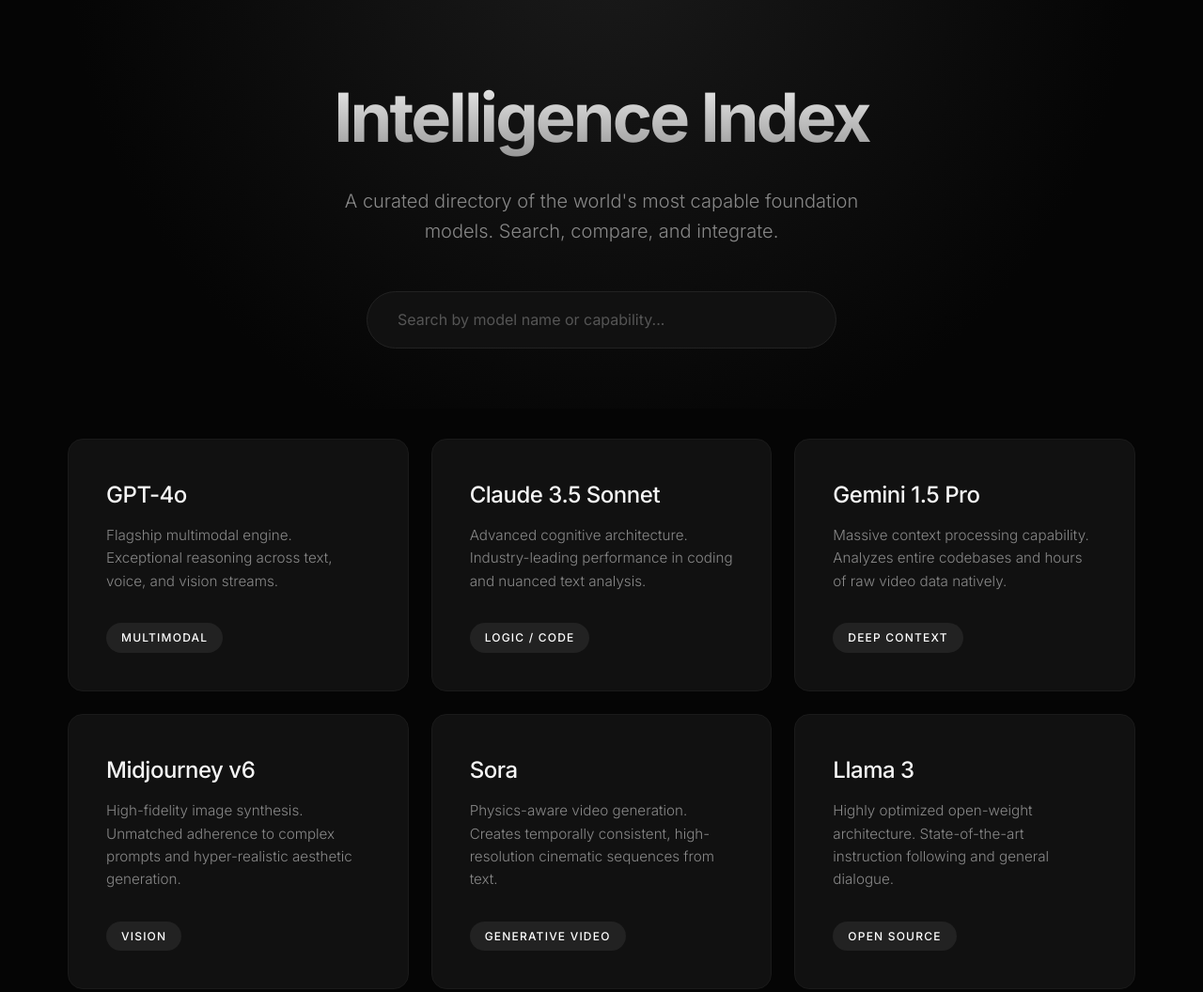
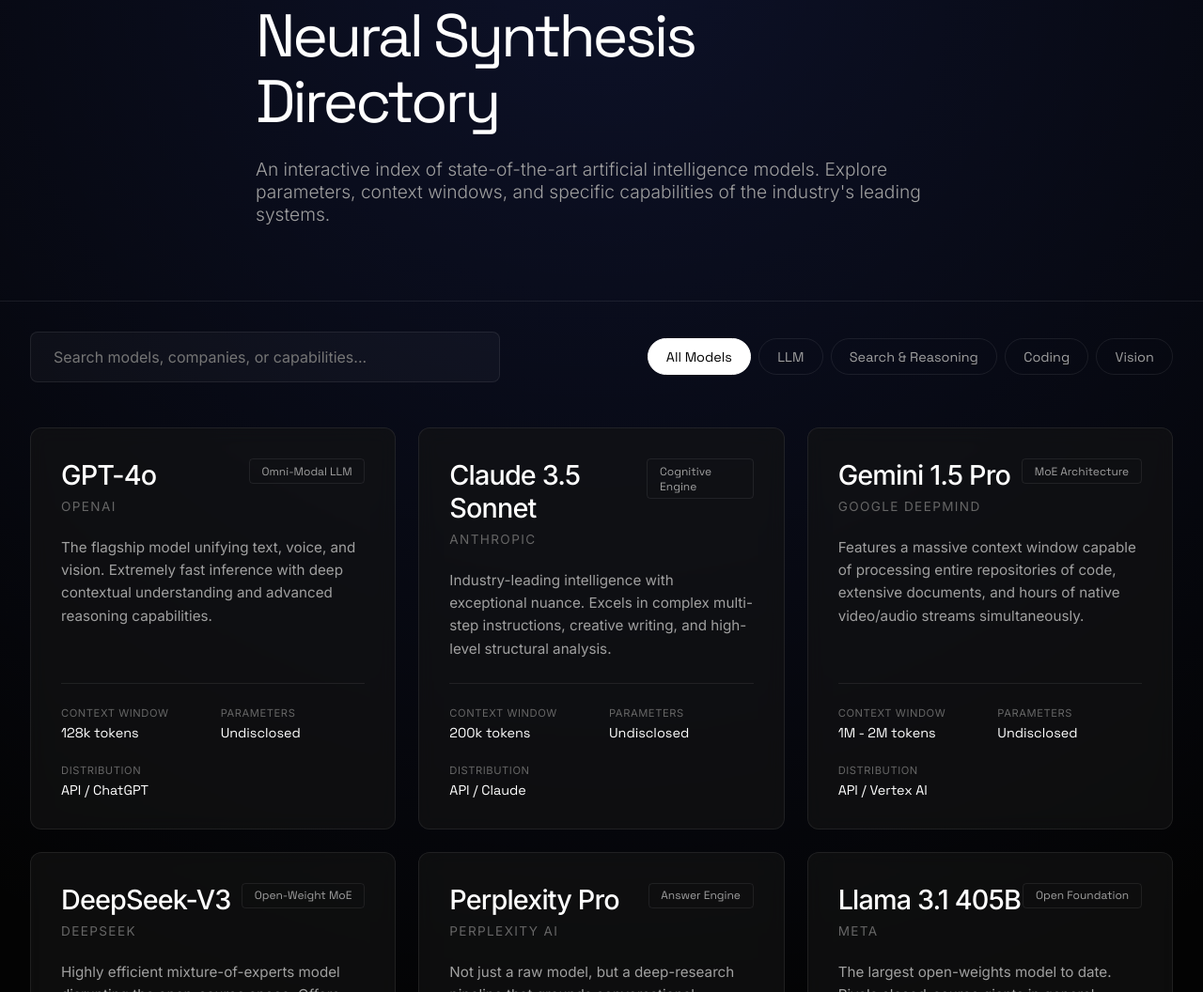
Before and after one commit to ferhadsultan98/asf, a plain HTML site: page index.html in a window 1280 px wide. Shown: the part 61-1117 px from the top of the page at 94% size. Drawn offline with Linux system fonts and the light colour scheme.

Commit message:
Update index.html

```diff
--- a/index.html
+++ b/index.html
@@ -3,236 +3,243 @@
 <head>
     <meta charset="UTF-8">
     <meta name="viewport" content="width=device-width, initial-scale=1.0">
-    <title>Neural Directory | AI Models</title>
+    <title>AI Nexus | Foundation Models</title>
     <style>
-        @import url('https://fonts.googleapis.com/css2?family=Inter:wght@300;400;500;700&display=swap');
+        @import url('https://fonts.googleapis.com/css2?family=Space+Grotesk:wght@300;400;500;600&family=Inter:wght@300;400;500&display=swap');
 
         :root {
-            --bg-base: #050505;
-            --bg-surface: #111111;
-            --text-main: #f5f5f5;
-            --text-muted: #888888;
-            --accent: #d4af37; /* Soft gold/metallic accent for premium feel */
-            --accent-glow: rgba(212, 175, 55, 0.15);
+            --bg-dark: #030303;
+            --bg-panel: rgba(20, 20, 20, 0.6);
+            --border-subtle: rgba(255, 255, 255, 0.08);
+            --text-primary: #ffffff;
+            --text-secondary: #a0a0a0;
+            --text-tertiary: #666666;
+            --accent-glow: radial-gradient(circle at 50% 0%, rgba(70, 100, 255, 0.15), transparent 60%);
+            --transition: all 0.3s cubic-bezier(0.25, 0.46, 0.45, 0.94);
         }
 
-        * { margin: 0; padding: 0; box-sizing: border-box; font-family: 'Inter', sans-serif; }
+        * { margin: 0; padding: 0; box-sizing: border-box; }
 
         body {
-            background-color: var(--bg-base);
-            color: var(--text-main);
-            line-height: 1.6;
+            background-color: var(--bg-dark);
+            color: var(--text-primary);
+            font-family: 'Inter', sans-serif;
             min-height: 100vh;
-            display: flex;
-            flex-direction: column;
+            background-image: var(--accent-glow);
+            background-repeat: no-repeat;
         }
 
-        .container {
-            width: 100%;
-            max-width: 1200px;
-            margin: 0 auto;
-            padding: 0 2rem;
+        h1, h2, h3, .brand { font-family: 'Space Grotesk', sans-serif; }
+
+        .container { max-width: 1400px; margin: 0 auto; padding: 0 2rem; }
+
+        /* Header & Nav */
+        header { padding: 4rem 0 2rem; border-bottom: 1px solid var(--border-subtle); }
+        .hero { text-align: left; max-width: 800px; margin-bottom: 3rem; }
+        .hero h1 { font-size: 4rem; font-weight: 400; letter-spacing: -0.05em; line-height: 1.1; margin-bottom: 1.5rem; }
+        .hero p { font-size: 1.2rem; color: var(--text-secondary); font-weight: 300; }
+
+        /* Controls: Search & Filters */
+        .controls { display: flex; justify-content: space-between; align-items: center; flex-wrap: wrap; gap: 1.5rem; margin-bottom: 3rem; padding-top: 2rem; }
+
+        .search-box { flex: 1; min-width: 300px; max-width: 500px; }
+        .search-box input {
+            width: 100%; padding: 1rem 1.5rem;
+            background: rgba(255,255,255,0.03); border: 1px solid var(--border-subtle);
+            border-radius: 8px; color: var(--text-primary); font-size: 1rem;
+            font-family: 'Inter', sans-serif; transition: var(--transition);
+        }
+        .search-box input:focus { outline: none; border-color: rgba(255,255,255,0.3); background: rgba(255,255,255,0.06); }
+
+        .filters { display: flex; gap: 0.5rem; flex-wrap: wrap; }
+        .filter-btn {
+            background: transparent; border: 1px solid var(--border-subtle);
+            color: var(--text-secondary); padding: 0.6rem 1.2rem;
+            border-radius: 20px; cursor: pointer; font-size: 0.9rem;
+            transition: var(--transition); font-family: 'Space Grotesk', sans-serif;
+        }
+        .filter-btn:hover, .filter-btn.active {
+            background: var(--text-primary); color: var(--bg-dark); border-color: var(--text-primary);
         }
 
-        header {
-            padding: 8rem 0 4rem;
-            text-align: center;
-            background: radial-gradient(circle at 50% 0%, #1a1a1a 0%, var(--bg-base) 70%);
+        /* Grid Layout */
+        .grid { display: grid; grid-template-columns: repeat(auto-fill, minmax(380px, 1fr)); gap: 1.5rem; padding-bottom: 6rem; }
+
+        /* Card Design */
+        .card {
+            background: var(--bg-panel); border: 1px solid var(--border-subtle);
+            border-radius: 12px; padding: 2rem; backdrop-filter: blur(10px);
+            display: flex; flex-direction: column; gap: 1.5rem;
+            transition: var(--transition); cursor: crosshair;
         }
+        .card:hover { transform: translateY(-5px); border-color: rgba(255,255,255,0.2); box-shadow: 0 20px 40px rgba(0,0,0,0.5); }
 
-        h1 {
-            font-size: 4.5rem;
-            font-weight: 700;
-            letter-spacing: -0.04em;
-            margin-bottom: 1rem;
-            background: linear-gradient(180deg, #ffffff 0%, #888888 100%);
-            -webkit-background-clip: text;
-            -webkit-text-fill-color: transparent;
-        }
+        .card-header { display: flex; justify-content: space-between; align-items: flex-start; }
+        .model-name { font-size: 1.8rem; font-weight: 500; letter-spacing: -0.03em; }
+        .company { font-size: 0.85rem; color: var(--text-tertiary); text-transform: uppercase; letter-spacing: 0.1em; margin-top: 0.5rem; display: block; }
+        .badge { font-size: 0.75rem; padding: 0.3rem 0.8rem; border: 1px solid var(--border-subtle); border-radius: 4px; color: var(--text-secondary); font-family: 'Space Grotesk', sans-serif; }
 
-        .subtitle {
-            font-size: 1.25rem;
-            color: var(--text-muted);
-            max-width: 600px;
-            margin: 0 auto 3rem;
-            font-weight: 300;
-        }
+        .card-body p { font-size: 0.95rem; color: var(--text-secondary); line-height: 1.6; }
 
-        .search-wrapper {
-            max-width: 500px;
-            margin: 0 auto;
-            position: relative;
-        }
+        .card-meta { display: grid; grid-template-columns: 1fr 1fr; gap: 1rem; border-top: 1px solid var(--border-subtle); padding-top: 1.5rem; margin-top: auto; }
+        .meta-item { display: flex; flex-direction: column; gap: 0.3rem; }
+        .meta-label { font-size: 0.7rem; color: var(--text-tertiary); text-transform: uppercase; letter-spacing: 0.05em; }
+        .meta-value { font-size: 0.9rem; color: var(--text-primary); font-family: 'Space Grotesk', sans-serif; }
 
-        input {
-            width: 100%;
-            padding: 1.2rem 2rem;
-            background: var(--bg-surface);
-            border: 1px solid #222;
-            border-radius: 100px;
-            color: var(--text-main);
-            font-size: 1rem;
-            outline: none;
-            transition: all 0.4s ease;
-        }
-
-        input:focus {
-            border-color: #444;
-            box-shadow: 0 0 30px rgba(255, 255, 255, 0.05);
-        }
-
-        input::placeholder { color: #555; }
-
-        .models-grid {
-            display: grid;
-            grid-template-columns: repeat(auto-fill, minmax(320px, 1fr));
-            gap: 1.5rem;
-            padding: 2rem 0 6rem;
-        }
-
-        .card {
-            background: var(--bg-surface);
-            border: 1px solid #1a1a1a;
-            border-radius: 16px;
-            padding: 2.5rem;
-            transition: all 0.4s cubic-bezier(0.16, 1, 0.3, 1);
-            cursor: pointer;
-            position: relative;
-            overflow: hidden;
-            display: flex;
-            flex-direction: column;
-            justify-content: space-between;
-            min-height: 240px;
-        }
-
-        .card::after {
-            content: '';
-            position: absolute;
-            top: 0; left: 0; right: 0; bottom: 0;
-            border-radius: 16px;
-            box-shadow: inset 0 0 0 1px transparent;
-            transition: box-shadow 0.4s ease;
-        }
-
-        .card:hover {
-            transform: translateY(-4px);
-            background: #141414;
-        }
-
-        .card:hover::after {
-            box-shadow: inset 0 0 0 1px #333;
-        }
-
-        .card-header h2 {
-            font-size: 1.5rem;
-            font-weight: 500;
-            margin-bottom: 0.75rem;
-            letter-spacing: -0.02em;
-        }
-
-        .card-body p {
-            color: var(--text-muted);
-            font-size: 0.95rem;
-            font-weight: 300;
-        }
-
-        .card-footer {
-            margin-top: 2rem;
-            display: flex;
-            align-items: center;
-        }
-
-        .tag {
-            font-size: 0.75rem;
-            text-transform: uppercase;
-            letter-spacing: 0.1em;
-            font-weight: 500;
-            color: #fff;
-            background: #222;
-            padding: 0.4rem 1rem;
-            border-radius: 100px;
-        }
-
-        .no-results {
-            text-align: center;
-            grid-column: 1 / -1;
-            padding: 4rem;
-            color: var(--text-muted);
-            font-size: 1.1rem;
-        }
+        .empty-state { grid-column: 1 / -1; text-align: center; padding: 5rem 0; color: var(--text-tertiary); font-family: 'Space Grotesk', sans-serif; font-size: 1.2rem; }
 
         @media (max-width: 768px) {
-            h1 { font-size: 3rem; }
-            header { padding: 6rem 0 3rem; }
-            .container { padding: 0 1.5rem; }
+            .hero h1 { font-size: 2.5rem; }
+            .grid { grid-template-columns: 1fr; }
+            .controls { flex-direction: column; align-items: stretch; }
+            .search-box { max-width: 100%; }
         }
     </style>
 </head>
 <body>
 
     <header>
-        <div class="container">
-            <h1>Intelligence Index</h1>
-            <p class="subtitle">A curated directory of the world's most capable foundation models. Search, compare, and integrate.</p>
-            <div class="search-wrapper">
-                <input type="text" id="search" placeholder="Search by model name or capability...">
-            </div>
+        <div class="container hero">
+            <h1>Neural Synthesis Directory</h1>
+            <p>An interactive index of state-of-the-art artificial intelligence models. Explore parameters, context windows, and specific capabilities of the industry's leading systems.</p>
         </div>
     </header>
 
     <main class="container">
-        <div class="models-grid" id="grid"></div>
+        <div class="controls">
+            <div class="search-box">
+                <input type="text" id="searchInput" placeholder="Search models, companies, or capabilities...">
+            </div>
+            <div class="filters" id="filters">
+                <button class="filter-btn active" data-filter="all">All Models</button>
+                <button class="filter-btn" data-filter="llm">LLM</button>
+                <button class="filter-btn" data-filter="search">Search & Reasoning</button>
+                <button class="filter-btn" data-filter="code">Coding</button>
+                <button class="filter-btn" data-filter="vision">Vision</button>
+            </div>
+        </div>
+
+        <div class="grid" id="modelGrid"></div>
     </main>
 
     <script>
-        const models = [
-            { name: "GPT-4o", desc: "Flagship multimodal engine. Exceptional reasoning across text, voice, and vision streams.", tag: "Multimodal" },
-            { name: "Claude 3.5 Sonnet", desc: "Advanced cognitive architecture. Industry-leading performance in coding and nuanced text analysis.", tag: "Logic / Code" },
-            { name: "Gemini 1.5 Pro", desc: "Massive context processing capability. Analyzes entire codebases and hours of raw video data natively.", tag: "Deep Context" },
-            { name: "Midjourney v6", desc: "High-fidelity image synthesis. Unmatched adherence to complex prompts and hyper-realistic aesthetic generation.", tag: "Vision" },
-            { name: "Sora", desc: "Physics-aware video generation. Creates temporally consistent, high-resolution cinematic sequences from text.", tag: "Generative Video" },
-            { name: "Llama 3", desc: "Highly optimized open-weight architecture. State-of-the-art instruction following and general dialogue.", tag: "Open Source" },
-            { name: "Suno v3", desc: "Parametric audio synthesis. Generates full-fidelity, structurally coherent musical compositions.", tag: "Audio" },
-            { name: "Mistral Large", desc: "Efficient, top-tier reasoning model optimized for multilingual tasks and complex logical operations.", tag: "Text Engine" },
-            { name: "Stable Diffusion 3", desc: "Next-generation latent diffusion model excelling in typography integration and prompt adherence.", tag: "Vision" }
+        const aiModels = [
+            {
+                name: "GPT-4o", company: "OpenAI", category: "llm", type: "Omni-Modal LLM",
+                desc: "The flagship model unifying text, voice, and vision. Extremely fast inference with deep contextual understanding and advanced reasoning capabilities.",
+                context: "128k tokens", params: "Undisclosed", access: "API / ChatGPT"
+            },
+            {
+                name: "Claude 3.5 Sonnet", company: "Anthropic", category: "llm", type: "Cognitive Engine",
+                desc: "Industry-leading intelligence with exceptional nuance. Excels in complex multi-step instructions, creative writing, and high-level structural analysis.",
+                context: "200k tokens", params: "Undisclosed", access: "API / Claude"
+            },
+            {
+                name: "Gemini 1.5 Pro", company: "Google DeepMind", category: "llm", type: "MoE Architecture",
+                desc: "Features a massive context window capable of processing entire repositories of code, extensive documents, and hours of native video/audio streams simultaneously.",
+                context: "1M - 2M tokens", params: "Undisclosed", access: "API / Vertex AI"
+            },
+            {
+                name: "DeepSeek-V3", company: "DeepSeek", category: "code", type: "Open-Weight MoE",
+                desc: "Highly efficient mixture-of-experts model disrupting the open-source space. Offers top-tier mathematical reasoning and coding proficiency at a fraction of the compute.",
+                context: "64k tokens", params: "671B (37B active)", access: "Open Weights / API"
+            },
+            {
+                name: "Perplexity Pro", company: "Perplexity AI", category: "search", type: "Answer Engine",
+                desc: "Not just a raw model, but a deep-research pipeline that grounds conversational responses in real-time, cited web data for unparalleled factual accuracy.",
+                context: "Dynamic", params: "Routing System", access: "Web / API"
+            },
+            {
+                name: "Llama 3.1 405B", company: "Meta", category: "llm", type: "Open Foundation",
+                desc: "The largest open-weights model to date. Rivals closed-source giants in general knowledge, steerability, and robust tool-use generation.",
+                context: "128k tokens", params: "405 Billion", access: "Open Weights"
+            },
+            {
+                name: "Midjourney v6", company: "Midjourney", category: "vision", type: "Diffusion Model",
+                desc: "The absolute standard for aesthetic text-to-image synthesis. Features hyper-realistic textures, accurate typography rendering, and profound prompt comprehension.",
+                context: "Text Prompts", params: "Latent Diffusion", access: "Discord / Web"
+            },
+            {
+                name: "DeepSeek Coder V2", company: "DeepSeek", category: "code", type: "Code LLM",
+                desc: "Specialized in software development, algorithm design, and debugging. Trained extensively on varied programming languages and repository structures.",
+                context: "128k tokens", params: "236B (21B active)", access: "Open Weights"
+            },
+            {
+                name: "Mistral Large 2", company: "Mistral AI", category: "llm", type: "Dense LLM",
+                desc: "European-based flagship model optimized for multi-lingual tasks, strict JSON formatting, and complex logical deductions with high efficiency.",
+                context: "128k tokens", params: "123 Billion", access: "API / Le Chat"
+            }
         ];
 
-        const grid = document.getElementById('grid');
-        const searchInput = document.getElementById('search');
+        const grid = document.getElementById('modelGrid');
+        const searchInput = document.getElementById('searchInput');
+        const filterBtns = document.querySelectorAll('.filter-btn');
+        let currentFilter = 'all';
 
-        function render(filterText = '') {
-            const filtered = models.filter(m =>
-                m.name.toLowerCase().includes(filterText) ||
-                m.desc.toLowerCase().includes(filterText) ||
-                m.tag.toLowerCase().includes(filterText)
-            );
+        function renderCards(query = '') {
+            grid.innerHTML = '';
 
-            if (filtered.length === 0) {
-                grid.innerHTML = '<div class="no-results">No intelligence models found matching your criteria.</div>';
+            const filteredData = aiModels.filter(model => {
+                const matchesSearch = model.name.toLowerCase().includes(query) ||
+                                      model.company.toLowerCase().includes(query) ||
+                                      model.desc.toLowerCase().includes(query);
+                const matchesFilter = currentFilter === 'all' || model.category === currentFilter;
+                return matchesSearch && matchesFilter;
+            });
+
+            if (filteredData.length === 0) {
+                grid.innerHTML = `<div class="empty-state">No models found matching your criteria.</div>`;
                 return;
             }
 
-            grid.innerHTML = filtered.map(m => `
-                <div class="card">
+            filteredData.forEach(model => {
+                const card = document.createElement('div');
+                card.className = 'card';
+                card.innerHTML = `
                     <div class="card-header">
-                        <h2>${m.name}</h2>
+                        <div>
+                            <div class="model-name">${model.name}</div>
+                            <span class="company">${model.company}</span>
+                        </div>
+                        <span class="badge">${model.type}</span>
                     </div>
                     <div class="card-body">
-                        <p>${m.desc}</p>
+                        <p>${model.desc}</p>
                     </div>
-                    <div class="card-footer">
-                        <span class="tag">${m.tag}</span>
+                    <div class="card-meta">
+                        <div class="meta-item">
+                            <span class="meta-label">Context Window</span>
+                            <span class="meta-value">${model.context}</span>
+                        </div>
+                        <div class="meta-item">
+                            <span class="meta-label">Parameters</span>
+                            <span class="meta-value">${model.params}</span>
+                        </div>
+                        <div class="meta-item" style="grid-column: 1 / -1; margin-top: 0.5rem;">
+                            <span class="meta-label">Distribution</span>
+                            <span class="meta-value">${model.access}</span>
+                        </div>
                     </div>
-                </div>
-            `).join('');
+                `;
+                grid.appendChild(card);
+            });
         }
 
         searchInput.addEventListener('input', (e) => {
-            render(e.target.value.toLowerCase());
+            renderCards(e.target.value.toLowerCase());
         });
 
-        // Initial render
-        render();
+        filterBtns.forEach(btn => {
+            btn.addEventListener('click', () => {
+                filterBtns.forEach(b => b.classList.remove('active'));
+                btn.classList.add('active');
+                currentFilter = btn.getAttribute('data-filter');
+                renderCards(searchInput.value.toLowerCase());
+            });
+        });
+
+        // Initialize
+        renderCards();
     </script>
 </body>
 </html>
```
